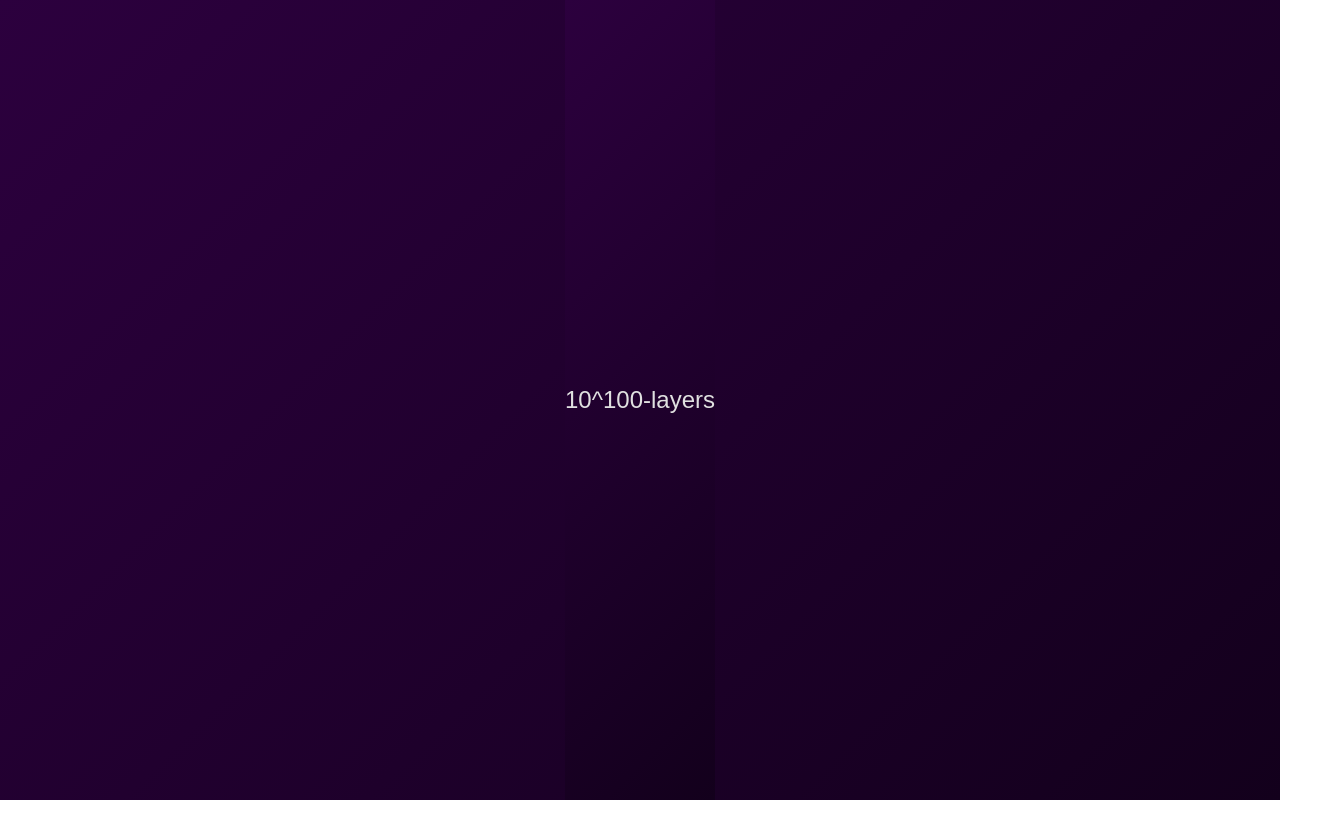
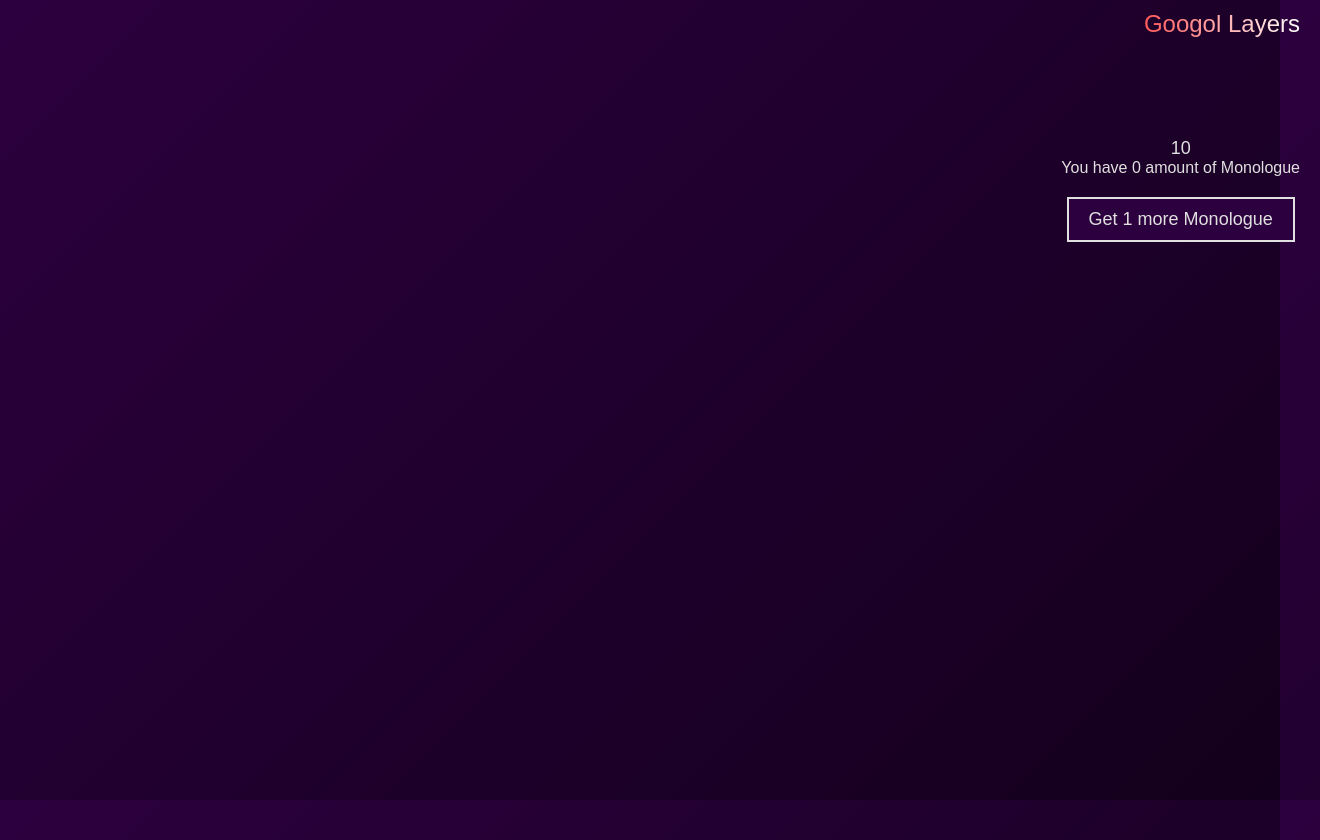
Before and after one commit to Ilikegoogology/Googol-Layers, a plain HTML site: page index.html in a window 1280 px wide. Shown: the whole page, 1320 px wide, since content can reach past the window. Before the commit the page ends 800 px from the top, so only its background shows below. Drawn offline with Linux system fonts and the light colour scheme.

Commit message:
Update index.html - contents of ωlayers added

```diff
--- a/index.html
+++ b/index.html
@@ -13,15 +13,81 @@
             align-items: center;
             font-family: Arial, sans-serif;
             background: linear-gradient(135deg, #2c003e, #13001c); /* Dark purple-blue to darker purple-blue gradient */
+            color: #e0e0e0;
+            overflow: hidden;
         }
 
         .loading-screen {
-            text-align: center;
+            position: absolute;
+            top: 0;
+            left: 0;
+            width: 100%;
+            height: 100%;
+            display: flex;
+            justify-content: center;
+            align-items: center;
+            background: linear-gradient(135deg, #2c003e, #13001c);
+            transition: opacity 1s ease-out;
         }
 
         .loading-text {
             font-size: 24px;
-            color: #e0e0e0; /* Light color for better contrast */
+        }
+
+        .main-content {
+            display: none;
+            position: absolute;
+            top: 0;
+            left: 0;
+            width: 100%;
+            height: 100%;
+            padding: 20px;
+        }
+
+        .header {
+            position: absolute;
+            top: 10px;
+            right: 20px;
+            text-align: right;
+        }
+
+        .googol-layers {
+            font-size: 24px;
+            background: linear-gradient(to right, red, white);
+            -webkit-background-clip: text;
+            -webkit-text-fill-color: transparent;
+            animation: color-shift 5s linear infinite;
+        }
+
+        @keyframes color-shift {
+            0% { background-position: 0%; }
+            100% { background-position: 100%; }
+        }
+
+        .monologue-box {
+            margin-top: 100px;
+            text-align: center;
+        }
+
+        .monologue-count {
+            font-size: 18px;
+            margin-top: 10px;
+        }
+
+        .monologue-button {
+            display: block;
+            margin: 20px auto;
+            padding: 10px 20px;
+            font-size: 18px;
+            color: #e0e0e0;
+            background-color: #2c003e;
+            border: 2px solid #e0e0e0;
+            cursor: pointer;
+            transition: background-color 0.3s ease;
+        }
+
+        .monologue-button:hover {
+            background-color: #13001c;
         }
     </style>
 </head>
@@ -29,5 +95,34 @@
     <div class="loading-screen">
         <div class="loading-text">10^100-layers</div>
     </div>
+
+    <div class="main-content">
+        <div class="header">
+            <div class="googol-layers">Googol Layers</div>
+            <div class="monologue-box">
+                <div class="monologue-count">10</div>
+                <div class="monologue-text">You have <span id="monologueCount">0</span> amount of Monologue</div>
+                <button class="monologue-button" onclick="addMonologue()">Get 1 more Monologue</button>
+            </div>
+        </div>
+    </div>
+
+    <script>
+        let monologueCount = 0;
+
+        function addMonologue() {
+            monologueCount++;
+            document.getElementById('monologueCount').innerText = monologueCount;
+        }
+
+        // Hide the loading screen after 2 seconds and show the main content
+        setTimeout(function() {
+            document.querySelector('.loading-screen').style.opacity = '0';
+            setTimeout(function() {
+                document.querySelector('.loading-screen').style.display = 'none';
+                document.querySelector('.main-content').style.display = 'block';
+            }, 1000);
+        }, 2000);
+    </script>
 </body>
 </html>
```
